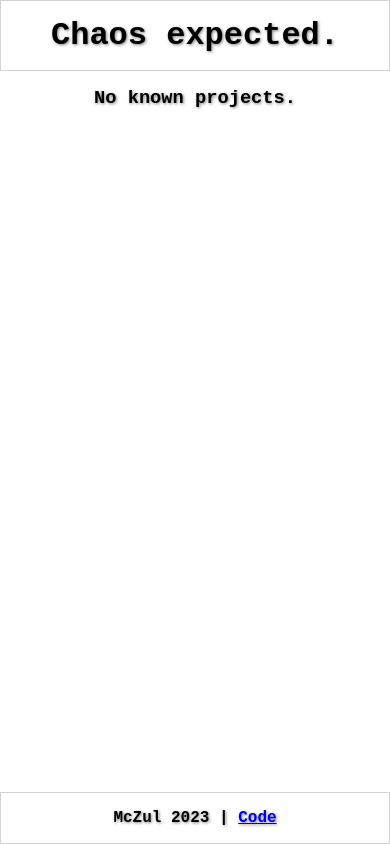
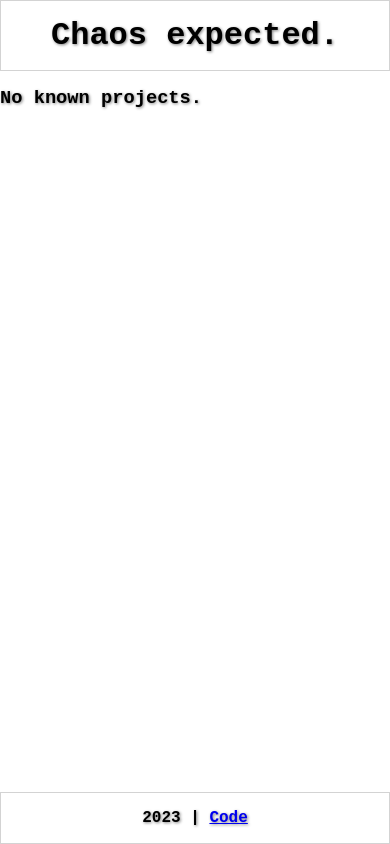
Before and after one commit to mczul/chaos-expected, an Angular app in the folder frontend/: page /start in a window 390 px wide. Built offline with nearby package versions, Linux system fonts and the light colour scheme.

Commit message:
🐛💄 Fix responsive design issues

```diff
--- a/frontend/projects/form/src/app/app.component.html
+++ b/frontend/projects/form/src/app/app.component.html
@@ -8,6 +8,6 @@
   </main>
 
   <footer>
-    <h4>McZul 2023 | <a href="https://github.com/mczul/chaos-expected">Code</a></h4>
+    <h4>2023 | <a target="_blank" href="https://github.com/mczul/chaos-expected">Code</a></h4>
   </footer>
 </div>
--- a/frontend/projects/form/src/app/pages/project/project.component.html
+++ b/frontend/projects/form/src/app/pages/project/project.component.html
@@ -1,4 +1,3 @@
-<article>
 <ng-template #loading>
   <h3>Loading data...</h3>
 </ng-template>
@@ -11,10 +10,8 @@
                               [projectId]="projectInfo.id"
                               (complete)="handleNewRegistration($event)"/>
 
-          <ce-registration-list [entries]="knownRegistrations" (selection)="handleRegistrationSelection($event)" />
+        <ce-registration-list [entries]="knownRegistrations" (selection)="handleRegistrationSelection($event)"/>
       </ng-container>
     </ng-container>
   </ce-project-info>
 </ng-container>
-
-</article>
--- a/frontend/projects/form/src/styles.scss
+++ b/frontend/projects/form/src/styles.scss
@@ -14,7 +14,6 @@ body {
   justify-content: space-between;
   gap: 1em;
 
-  min-width: fit-content;
   min-height: 100vh;
 
   & > header,
@@ -39,7 +38,6 @@ body {
 
   & > main {
     flex-grow: 1;
-    margin-inline: auto;
   }
 
   & > footer {
@@ -59,7 +57,6 @@ h3, h4 {
 
 .card {
   display: block;
-  max-width: 800px;
 
   margin: 1em;
   padding: 1.5em;
@@ -76,7 +73,6 @@ h3, h4 {
     filter: saturate(.5);
 
     &:active {
-      //filter: grayscale(1);
       filter: saturate(1);
     }
 
@@ -87,22 +83,21 @@ h3, h4 {
     }
   }
 
-  &__icon {
-    font-size: clamp(2rem, 6vw, 4rem);
-    aspect-ratio: 1;
-    overflow: visible;
-  }
-
-  &__headline {
-    font-size: clamp(1.25rem, 6vw, 2rem);
-  }
-
   &__title {
     display: flex;
     justify-content: flex-start;
     align-items: center;
     gap: .5em;
     margin: .5em 0;
+  }
+
+  &__icon {
+    font-size: clamp(2rem, 6vw, 4rem);
+    overflow: visible;
+  }
+
+  &__headline {
+    font-size: clamp(1.25rem, 6vw, 2rem);
   }
 
   &__tags {
@@ -120,7 +115,6 @@ h3, h4 {
 
   &__content {
     margin-top: 2em;
-    text-align: center;
   }
 
   &__separator {
```
Lines whose indentation alone changed are shown as unchanged.
